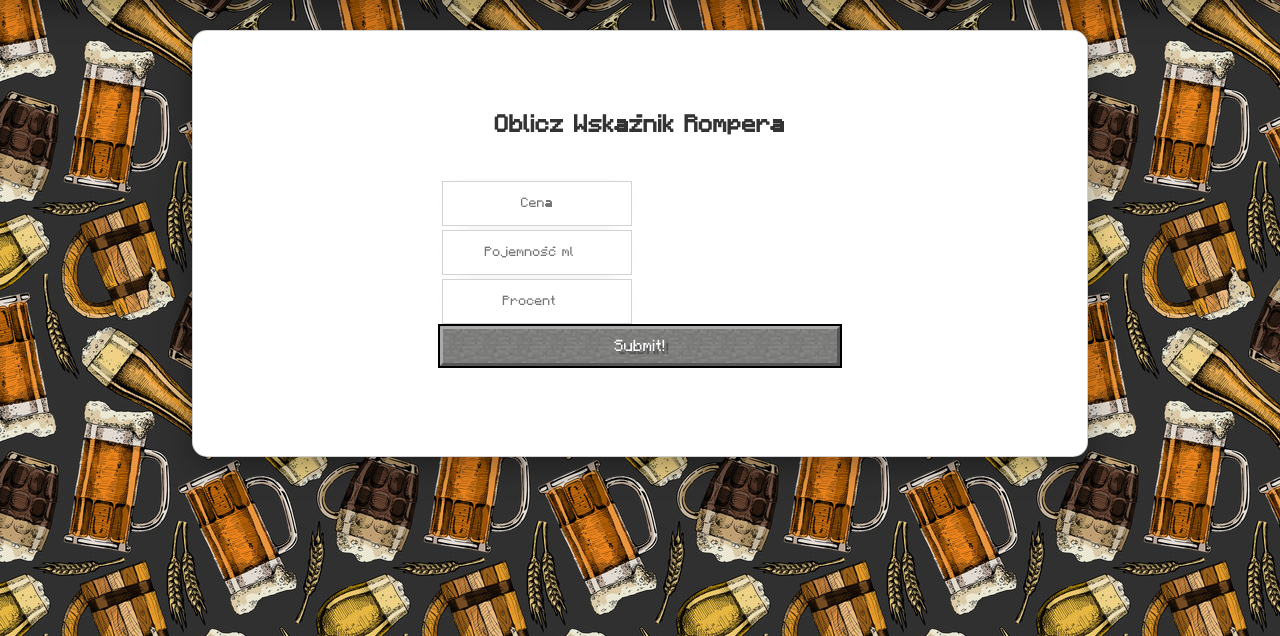
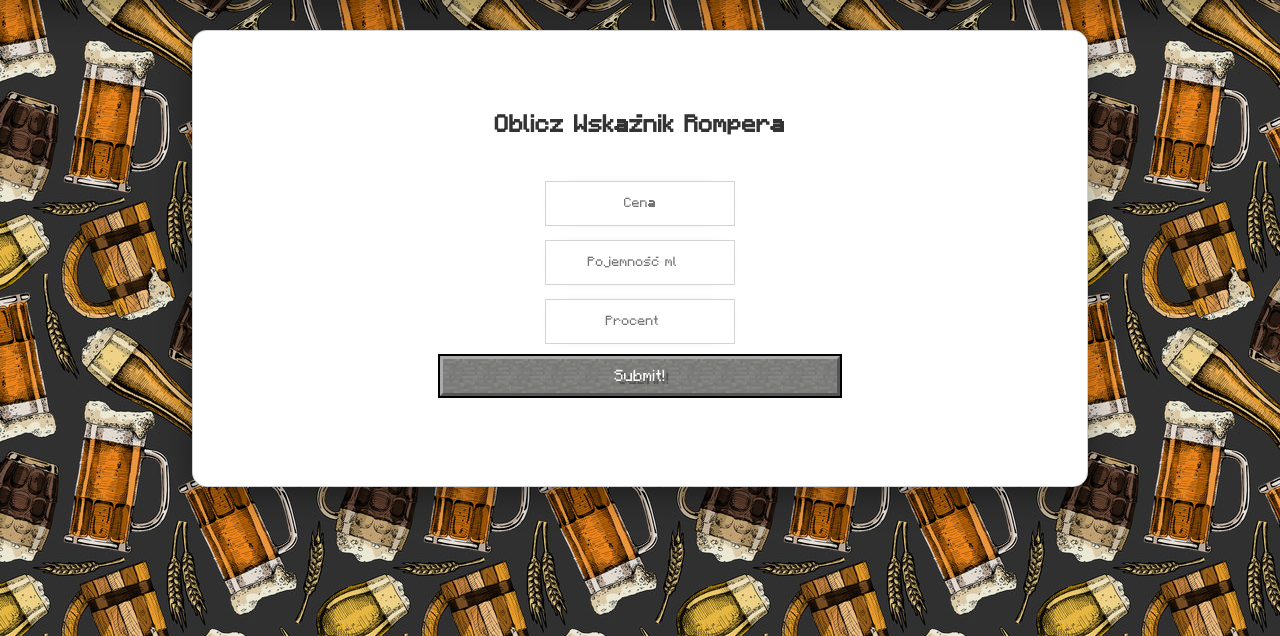
Before and after one commit to Wojanix/IndeksRompera, a PHP site: page /pages/index.php in a window 1280 px wide. Shown: the part 62-698 px from the top of the page. Run offline with PHP 8.4, Linux system fonts and the light colour scheme; data that the repository does not hold is empty.

Commit message:
centered

```diff
--- a/css/main.css
+++ b/css/main.css
@@ -281,6 +281,10 @@ button:active {
   justify-content: center;
   flex-direction: row;
   gap: 20px;
+}
+
+.gap10{
+  gap: 10px;
 }
 
 
--- a/pages/index.php
+++ b/pages/index.php
@@ -51,7 +51,7 @@ $aferRecord = mysqli_query($conn, "SELECT * from drink where ir<".$ir." order by
 <div class="container">
         <h2>Oblicz Wskaźnik Rompera</h2>
         <br>
-        <form action="">
+        <form action="" class='centerCol gap10'>
       <div><input required class="input" name="price" type="float" placeholder="Cena" /></div>
       <div><input required class="input" name="quantity" type="number" placeholder="Pojemność ml" /></div>
       <div><input required class="input" name="percent" type="number" placeholder="Procent" /></div>
```
